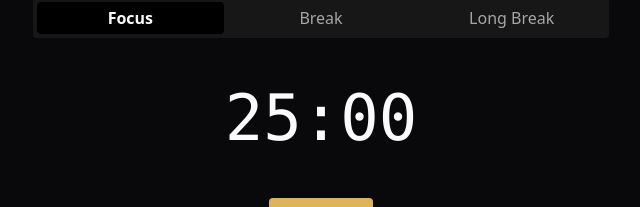
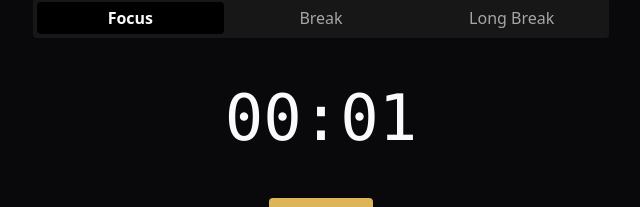
Before and after one commit to islamay/pomoify, a React (Vite) app: page / in a window 1280 px wide. Shown: the part 126-333 px from the top of the page, without its empty margins (319-959 px from the left). Built offline with nearby package versions, Linux system fonts and the light colour scheme.

Commit message:
created timer functionality

```diff
--- a/src/App.tsx
+++ b/src/App.tsx
@@ -1,12 +1,15 @@
 import React from "react";
 import { Navbar } from "./components/navbar";
 import { Pomodoro } from "./components/pomodoro";
+import { PomodoroProvider } from "./components/provider/pomodoro-provider";
 
 function App() {
     return (
         <React.Fragment>
             <Navbar />
-            <Pomodoro />
+            <PomodoroProvider>
+                <Pomodoro />
+            </PomodoroProvider>
         </React.Fragment>
     );
 }
--- a/src/components/button.tsx
+++ b/src/components/button.tsx
@@ -9,6 +9,8 @@ const buttonVariants = cva(
             variant: {
                 default:
                     "font-semibold bg-primary text-primary-foreground hover:bg-primary/90",
+                secondary:
+                    "bg-secondary text-secondary-foreground hover:bg-secondary/90",
                 ghost: "bg-transparent hover:bg-accent/90",
             },
             size: {
--- a/src/components/pomodoro.tsx
+++ b/src/components/pomodoro.tsx
@@ -1,9 +1,7 @@
 import { RotateCcw, SkipForward } from "lucide-react";
 import { Button } from "./button";
-import { useState } from "react";
 import clsx from "clsx";
-
-type Phase = "focus" | "break" | "long-break";
+import { usePomodoro } from "./provider/pomodoro-provider";
 
 type PhaseProps = {
     children: React.ReactNode;
@@ -31,7 +29,7 @@ function Phase({ children, isActive, onClick }: PhaseProps) {
 interface PhasesProps extends React.HTMLProps<HTMLDivElement> {}
 
 function Phases({ className, ...props }: PhasesProps) {
-    const [phase, setPhase] = useState<Phase>("focus");
+    const { phase, setPhase, focusCounter } = usePomodoro();
 
     return (
         <div
@@ -61,6 +59,8 @@ function Phases({ className, ...props }: PhasesProps) {
 }
 
 function Pomodoro() {
+    const { duration, isRunning, focusCounter, setIsRunning } = usePomodoro();
+
     return (
         <section
             aria-label="Pomodoro timer section"
@@ -73,7 +73,7 @@ function Pomodoro() {
             <Phases className="mt-2" />
 
             <h1 className="mt-8 text-[4rem] text-center font-mono font-medium">
-                25:00
+                {duration.minutes}:{duration.seconds}
             </h1>
 
             <div
@@ -83,14 +83,20 @@ function Pomodoro() {
                 <Button variant="ghost" size="icon">
                     <RotateCcw size={16} strokeWidth={1} />
                 </Button>
-                <Button size="large">Start</Button>
+                <Button
+                    size="large"
+                    variant={isRunning ? "secondary" : "default"}
+                    onClick={() => setIsRunning((prev) => !prev)}
+                >
+                    {isRunning ? "Pause" : "Start"}
+                </Button>
                 <Button variant="ghost" size="icon">
                     <SkipForward size={16} strokeWidth={1} />
                 </Button>
             </div>
 
             <p className="mt-4 text-center text-sm text-secondary-foreground">
-                You have focused 0 time
+                You have focused {focusCounter} time
             </p>
         </section>
     );
--- /dev/null
+++ b/src/components/provider/pomodoro-provider.tsx
@@ -0,0 +1,150 @@
+import React, {
+    createContext,
+    SetStateAction,
+    useContext,
+    useEffect,
+    useMemo,
+    useRef,
+    useState,
+} from "react";
+
+type Phase = "focus" | "break" | "long-break";
+
+const FOCUS_DURATION = 1;
+const BREAK_DURATION = 1;
+const LONG_BREAK_DURATION = 1;
+const LONG_BREAK_AFTER = 4;
+
+type PomodoroContext = {
+    phase: Phase;
+    isRunning: boolean;
+    isDone: boolean;
+    showNotification: boolean;
+    focusCounter: number;
+    duration: {
+        minutes: string;
+        seconds: string;
+    };
+    setPhase: React.Dispatch<SetStateAction<Phase>>;
+    setIsRunning: React.Dispatch<SetStateAction<boolean>>;
+    setShowNotification: React.Dispatch<SetStateAction<boolean>>;
+};
+
+const PomodoroContext = createContext<PomodoroContext>({
+    phase: "focus",
+    isRunning: false,
+    isDone: false,
+    showNotification: false,
+    focusCounter: 0,
+    duration: {
+        minutes: "25",
+        seconds: "00",
+    },
+    setPhase() {},
+    setIsRunning() {},
+    setShowNotification() {},
+});
+
+type PomodoroProviderProps = {
+    children: React.ReactNode;
+};
+
+function shouldBeLongBreak(currentPhase: Phase, focusCounter: number) {
+    if (currentPhase === "focus" && focusCounter % LONG_BREAK_AFTER === 0) {
+        return true;
+    } else return false;
+}
+
+function PomodoroProvider({ children }: PomodoroProviderProps) {
+    const [phase, setPhase] = useState<Phase>("focus");
+    const [isRunning, setIsRunning] = useState(false);
+    const initialDuration = useMemo(() => {
+        if (phase === "focus") return FOCUS_DURATION;
+        else if (phase === "break") return BREAK_DURATION;
+        else return LONG_BREAK_DURATION;
+    }, [phase]);
+
+    const [duration, setDuration] = useState(initialDuration);
+    const [isDone, setIsDone] = useState(false);
+    const [showNotification, setShowNotification] = useState(false);
+    const [focusCounter, setFocusCounter] = useState(0);
+
+    const { minutes, seconds } = useMemo(() => {
+        const minutes = Math.floor(duration / 60);
+        const seconds = duration - minutes * 60;
+
+        const stringifyMinutes =
+            minutes < 10 ? "0" + minutes.toString() : minutes.toString();
+        const stringifySeconds =
+            seconds < 10 ? "0" + seconds.toString() : seconds.toString();
+
+        return {
+            minutes: stringifyMinutes,
+            seconds: stringifySeconds,
+        };
+    }, [duration]);
+
+    function nextPhase() {
+        setPhase((prev) => {
+            if (prev === "focus") {
+                const updatedFocusCounter = focusCounter + 1;
+                setFocusCounter(updatedFocusCounter);
+                if (shouldBeLongBreak(prev, updatedFocusCounter))
+                    return "long-break";
+                else return "break";
+            } else return "focus";
+        });
+    }
+
+    function resetTimer() {
+        setIsRunning(false);
+        setIsDone(false);
+        setDuration(initialDuration);
+    }
+
+    useEffect(() => {
+        resetTimer();
+    }, [phase]);
+
+    useEffect(() => {
+        let interval: NodeJS.Timeout;
+        if (duration === 0) {
+            nextPhase();
+        }
+
+        if (isRunning && duration !== 0) {
+            interval = setInterval(() => {
+                setDuration((prev) => prev - 1);
+                clearInterval(interval);
+            }, 1000);
+        }
+
+        return () => {
+            clearInterval(interval);
+        };
+    }, [isRunning, duration]);
+
+    return (
+        <PomodoroContext.Provider
+            value={{
+                phase,
+                isRunning,
+                isDone,
+                showNotification,
+                focusCounter,
+                duration: { minutes, seconds },
+                setPhase,
+                setIsRunning,
+                setShowNotification,
+            }}
+        >
+            {children}
+        </PomodoroContext.Provider>
+    );
+}
+
+function usePomodoro() {
+    return useContext(PomodoroContext);
+}
+
+export { PomodoroProvider, usePomodoro };
```
